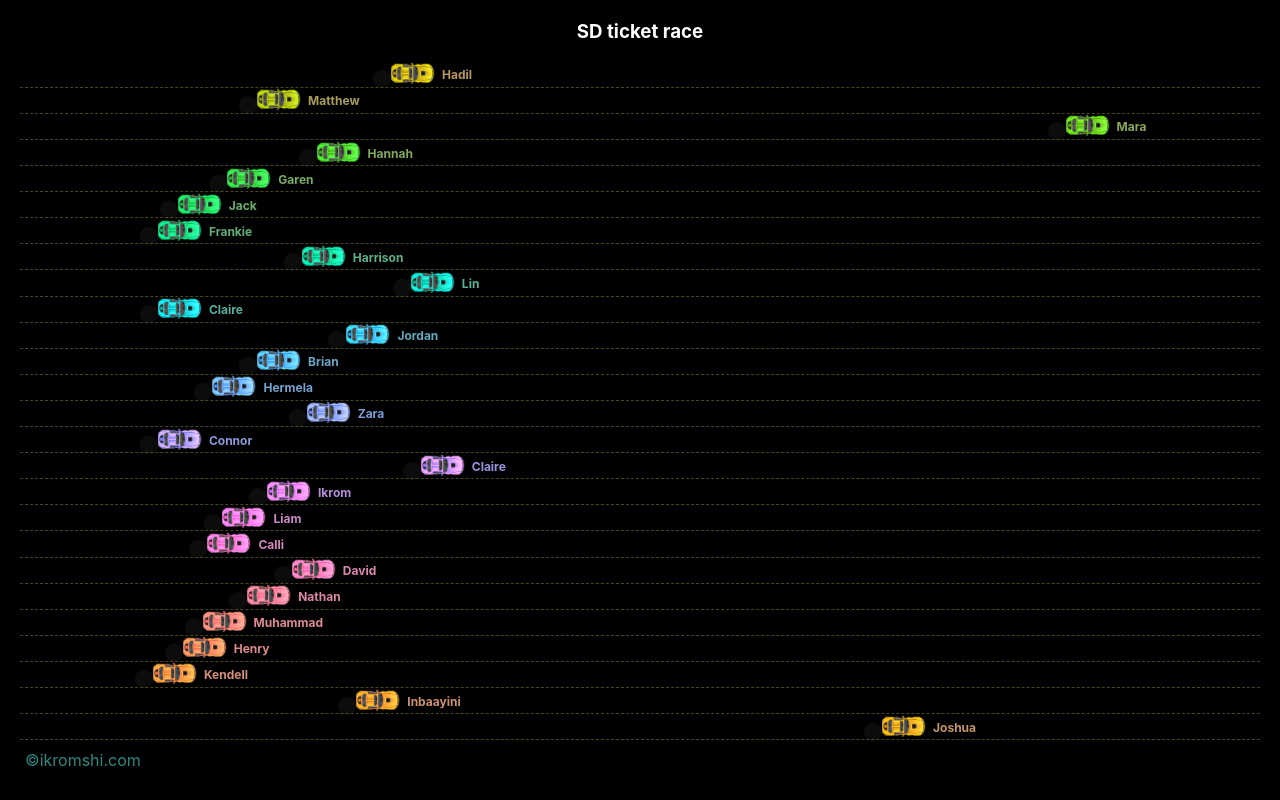
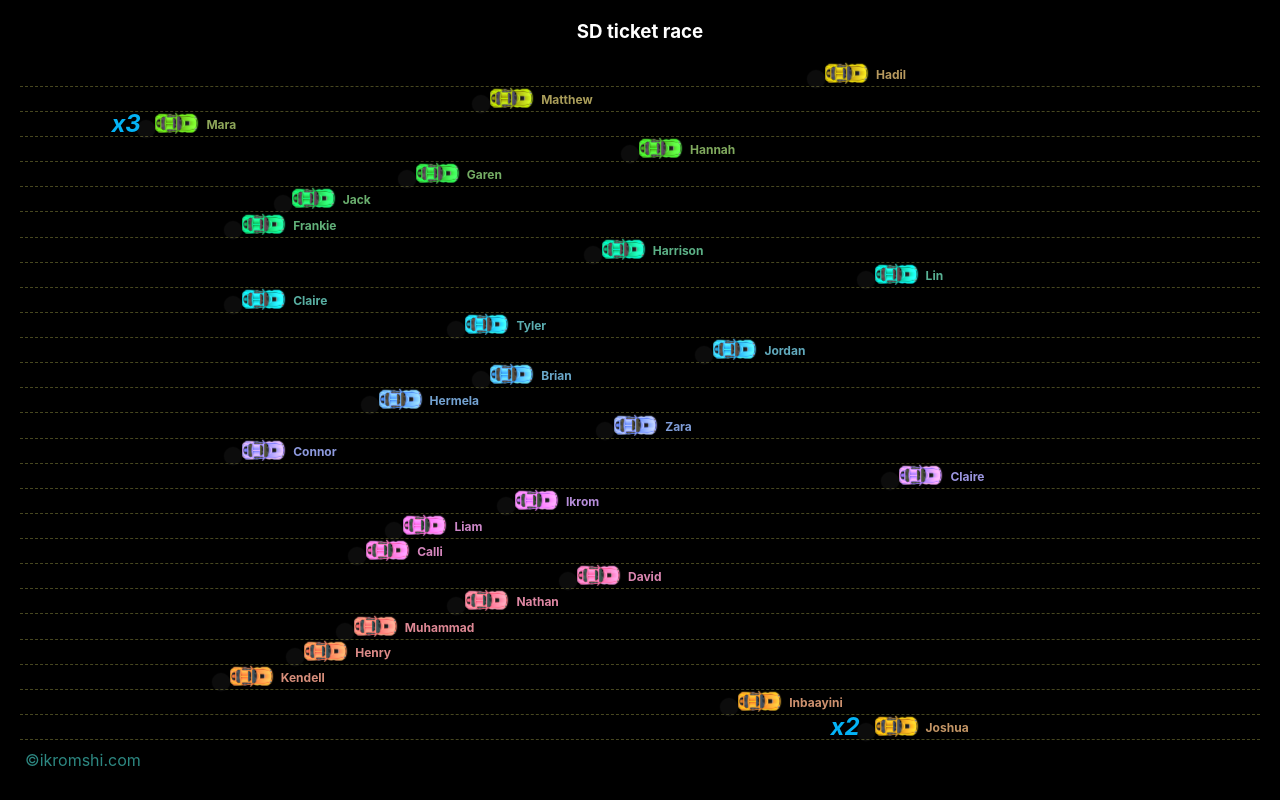
Before and after one commit to ikromshi/horse-racing, a React (Create React App) app: page / in a window 1280 px wide. Built offline with nearby package versions, Linux system fonts and the light colour scheme.

Commit message:
position indicator added

```diff
--- a/src/App.css
+++ b/src/App.css
@@ -14,5 +14,5 @@ body, html {
   margin: 0;
   padding: 0;
   height: 100%;
-  background-color: #282c34; /* Dark background for the app */
+  background-color: #dff35c; /* Dark background for the app */
 }
--- a/src/components/RaceTrack/RaceTrack.jsx
+++ b/src/components/RaceTrack/RaceTrack.jsx
@@ -1,6 +1,6 @@
 import React from 'react';
 import carImage from '../../assets/car-yellow.png';
-import styled, { keyframes } from 'styled-components';
+import styled, { keyframes, css } from 'styled-components';
 import carsData from "../../data/carsData.json";
 import hornSound from "../../assets/honk.mp3";
 
@@ -31,8 +31,8 @@ const Track = styled.div`
 
 
 const Lane = styled.div`
-  height: calc((100vh - 10px) / ${props => props.numberOfLanes}); /* 40px accounts for the padding */
-  width: 100%; /* Adjust width as needed */
+  height: calc((100vh - 10px) / ${props => props.numberOfLanes});
+  width: 100%;
   border-bottom: 1px dashed rgba(235, 235, 107, 0.3);
   position: relative;
   // right: 4.5%; -->
@@ -56,18 +56,18 @@ const smoke = keyframes`
 const CarWrapper = styled.div`
   position: absolute;
   top: 50%;
-  right: ${props => props.position}%;
+  left: ${props => props.position}%;
   transform: translateY(-50%);
-  height: 50px; /* Match the car's height */
+  height: 50px;
 `;
 
 const ExhaustSmoke = styled.div`
   position: absolute;
-  bottom: 10px; /* Adjust to position the smoke at the car's exhaust */
-  left: -20px; /* Start the smoke behind the car */
-  width: 20px; /* Adjust size as needed */
-  height: 20px; /* Adjust size as needed */
-  background: rgba(155, 155, 155, 0.8); /* Smoke color */
+  bottom: 10px;
+  left: -20px;
+  width: 20px;
+  height: 20px;
+  background: rgba(155, 155, 155, 0.8);
   border-radius: 50%;
   animation: ${smoke} 2s ease-out infinite;
 `;
@@ -77,7 +77,7 @@ const Car = styled.img`
   position: absolute;
   top: 50%;
   transform: translateY(-50%); // This ensures the car is centered regardless of its height
-  // right: ${props => props.position}%; /* Position based on tickets */
+  // right: ${props => props.position}%;
   filter: ${props => `hue-rotate(${props.color}deg)`}; // Change color through hue rotation
   transition: bottom 0.5s ease-in-out; // Smooth transition for the movement
   animation: ${bobbing} 1.5s ease-in-out infinite;
@@ -86,19 +86,44 @@ const Car = styled.img`
 
 const NameTag = styled.div`
   position: absolute;
-  top: 50%; /* Align vertically with the car */
-  transform: translateY(-50%); /* Center the name tag vertically with the car */
-  left: calc(100% + 10px); /* Place it just to the right of the car, adjust as needed */
-  white-space: nowrap; /* Keep the name in a single line */
-  color: #b7995e; /* Text color, choose as needed */
+  top: 50%;
+  transform: translateY(-50%);
+  left: calc(100% + 10px);
+  white-space: nowrap;
+  color: #b7995e;
   filter: ${props => `hue-rotate(${props.color}deg)`}; // Change color through hue rotation
-  font-size: 12px; /* Choose an appropriate size for the name tag */
-  font-weight: bold; /* Optional: make it bold */
-  text-shadow: 1px 1px 2px rgba(0,0,0,0.6); /* Optional: text shadow for better readability */
+  font-size: 12px;
+  font-weight: bold;
+  text-shadow: 1px 1px 2px rgba(0,0,0,0.6);
   left: 0;
   margin-left:
 `;
 
+const glowing = keyframes`
+  0% { color: #9b5de5;  }
+  20% { color: #f72585; }
+  40% { color: #b5179e; }
+  60% { color: #3f37c9; }
+  80% { color: #00bbf9; }
+  100% { color: #00f5d4; }
+`;
+
+const LapIndicator = styled.div`
+  position: absolute;
+  // bottom: 0;
+  top: 16%;
+  left: calc(100% - 50px); -->> CHANGE THE PIXEL AMOUNT TO MOVE THE LAP INDICATOR BEHIND OR AHEAD OF THE CAR <<--
+  white-space: nowrap;
+  color: ${props => props.lapsFinished > 0 ? `rgba(255, 255, 255, 0.7)` : `transparent`};;
+  font-weight: bold;
+  padding: 2px 5px;
+  font-style: italic;
+  font-size: 1.5rem;
+  border-radius: 5px;
+  // background-color: ${props => props.lapsFinished > 0 ? `rgba(255, 255, 255, 0.7)` : `transparent`};
+  animation: ${props => props.lapsFinished > 0 ? css`${glowing} 2s infinite` : 'none'};
+
+`;
 const Name = styled.h3`
   margin-top: 0;
   color: white;
@@ -123,12 +148,18 @@ const CreditFooter = styled.div`
   }
 `;
 
+const maxTickets = 95;
 
 // Calculate horizontal position based on ticket amount
 const calculateHorizontalPosition = (ticket_amount) => {
-  const maxTickets = 250;
-  return (96-(ticket_amount / maxTickets) * 100).toFixed(2); // Calculate the percentage
+  const effectiveTickets = ticket_amount % maxTickets;
+  // return (96-(ticket_amount / maxTickets) * 100).toFixed(2); // Calculate the percentage
+  return effectiveTickets; // calculate the eddective tickets based on max tickets;
 };
+
+const calculateLapsFinished = (ticket_amount) => {
+  return (Math.floor(ticket_amount / maxTickets)); // calculate how many times the race has been finished;
+}
 
 // Function to play horn sound
 const playHornSound = () => {
@@ -142,10 +173,15 @@ const RaceTrack = () => {
     <audio ref={audioRef} src={hornSound} />
     <Name>SD ticket race</Name>
       {carsData.map((car, index) => (
-        (car.name.split(" ")[0] !== "Donavan" &&  car.name.split(" ")[0] !== "Dusan" && car.name.split(" ")[0] !== "Tyler")
+        (car.name.split(" ")[1] !== "Duffus" &&  car.name.split(" ")[1] !== "Ducic" && car.name.split(" ")[1] !== "Campolongo")
         &&
         <Lane key={index} numberOfLanes={carsData.length}>
           <CarWrapper position={calculateHorizontalPosition(car.ticket_amount)}>
+          {calculateLapsFinished(car.ticket_amount) > 0 && (
+            <LapIndicator lapsFinished={calculateLapsFinished(car.ticket_amount)}>
+              x{calculateLapsFinished(car.ticket_amount) + 1}
+            </LapIndicator>
+          )}
             <ExhaustSmoke />
             <Car
               src={carImage}
```
